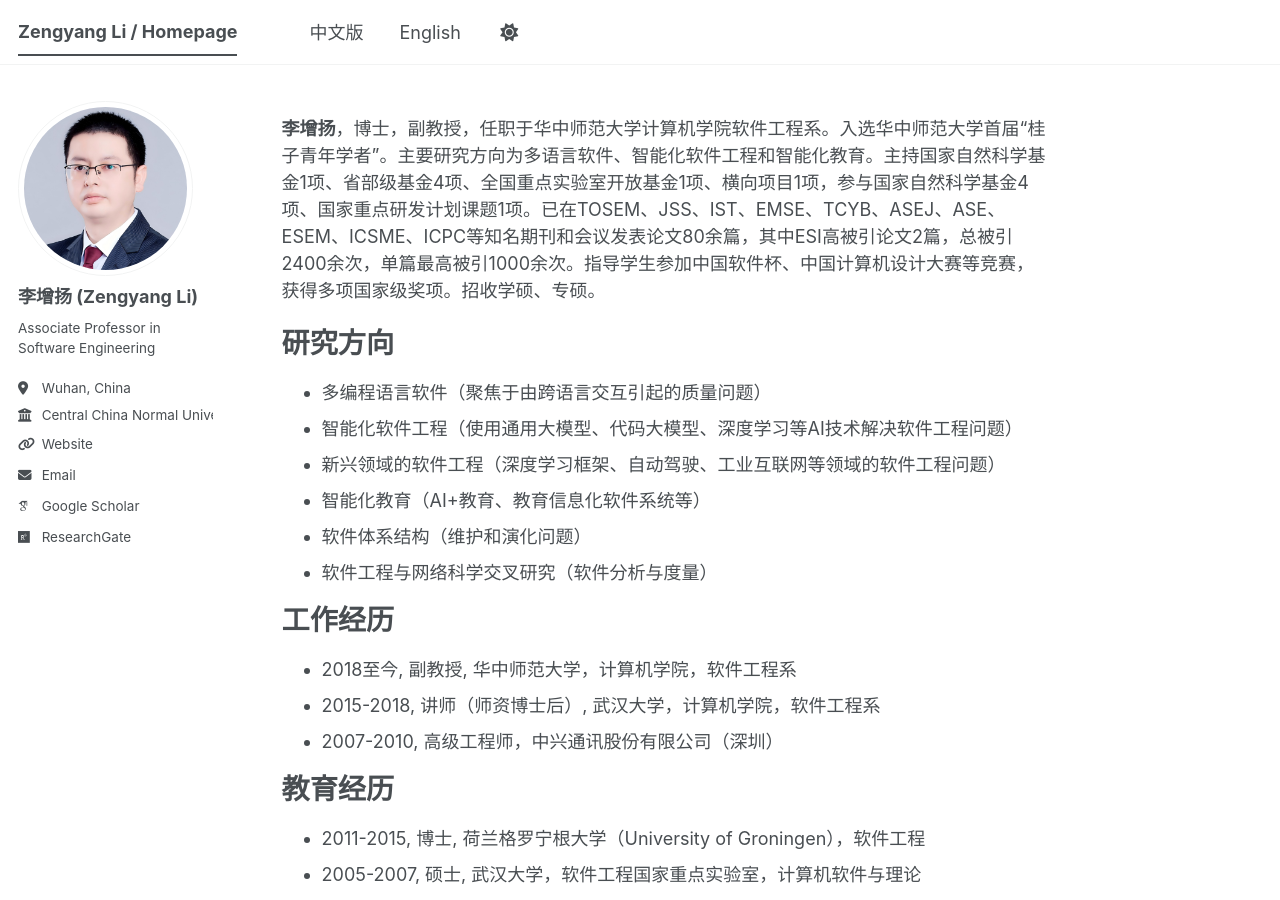
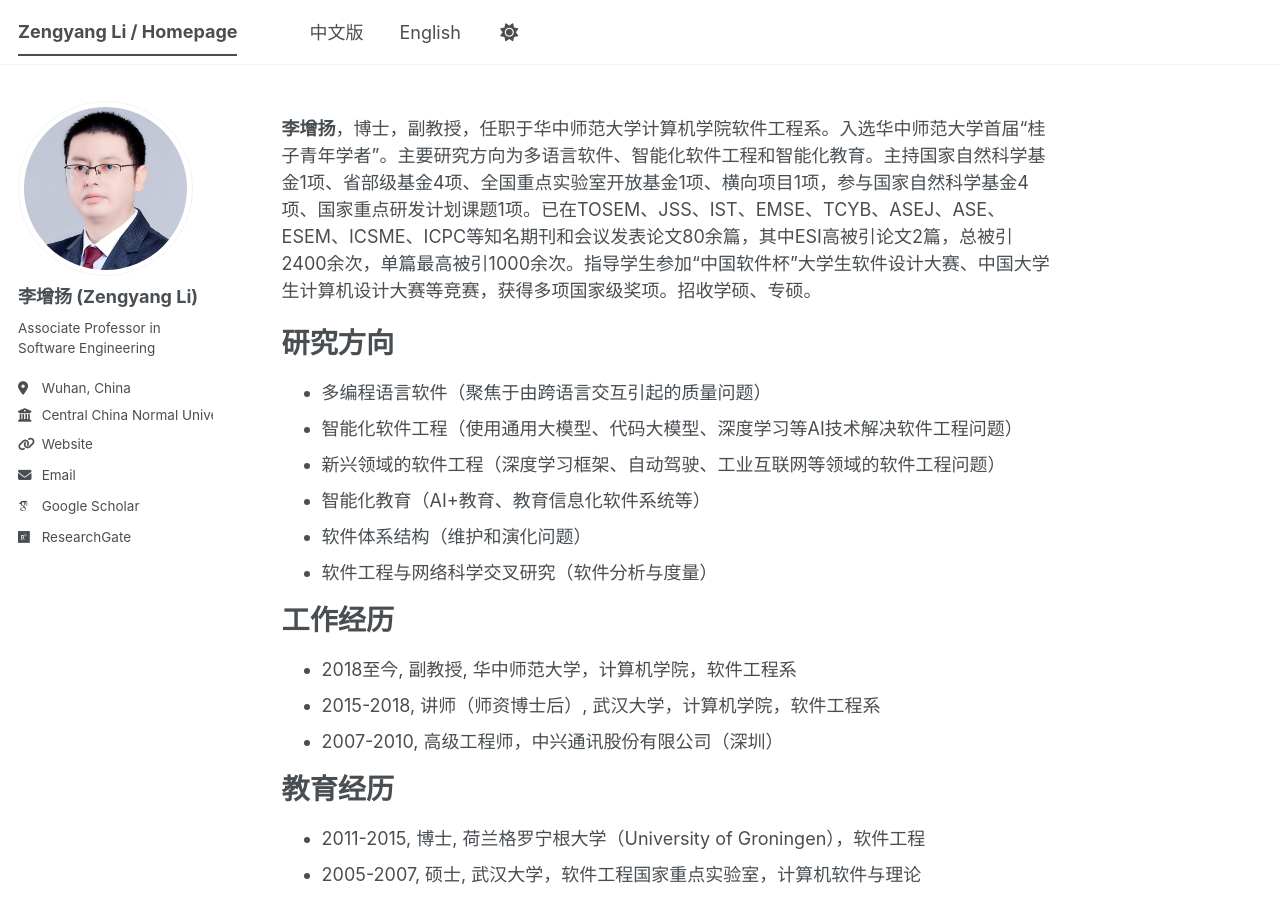
Before and after one commit to zengyang/zengyang.github.io, a Jekyll site: the page built from _pages/about.md, in a window 1280 px wide and 900 px high. Built offline with Jekyll 4.4.1, drawn with Linux system fonts in a browser that asks for light colours; some web fonts are replaced; a script bundle is joined from its source files by our own code; library files that are not in the unit come from our copies.

Commit message:
Update about.md

```diff
--- a/_pages/about.md
+++ b/_pages/about.md
@@ -6,7 +6,7 @@
   - /about/
   - /about.html
 ---
-**李增扬**，博士，副教授，任职于华中师范大学计算机学院软件工程系。入选华中师范大学首届“桂子青年学者”。主要研究方向为多语言软件、智能化软件工程和智能化教育。主持国家自然科学基金1项、省部级基金4项、全国重点实验室开放基金1项、横向项目1项，参与国家自然科学基金4项、国家重点研发计划课题1项。已在TOSEM、JSS、IST、EMSE、TCYB、ASEJ、ASE、ESEM、ICSME、ICPC等知名期刊和会议发表论文80余篇，其中ESI高被引论文2篇，总被引2400余次，单篇最高被引1000余次。指导学生参加中国软件杯、中国计算机设计大赛等竞赛，获得多项国家级奖项。招收学硕、专硕。
+**李增扬**，博士，副教授，任职于华中师范大学计算机学院软件工程系。入选华中师范大学首届“桂子青年学者”。主要研究方向为多语言软件、智能化软件工程和智能化教育。主持国家自然科学基金1项、省部级基金4项、全国重点实验室开放基金1项、横向项目1项，参与国家自然科学基金4项、国家重点研发计划课题1项。已在TOSEM、JSS、IST、EMSE、TCYB、ASEJ、ASE、ESEM、ICSME、ICPC等知名期刊和会议发表论文80余篇，其中ESI高被引论文2篇，总被引2400余次，单篇最高被引1000余次。指导学生参加“中国软件杯”大学生软件设计大赛、中国大学生计算机设计大赛等竞赛，获得多项国家级奖项。招收学硕、专硕。
 
 
 
```
